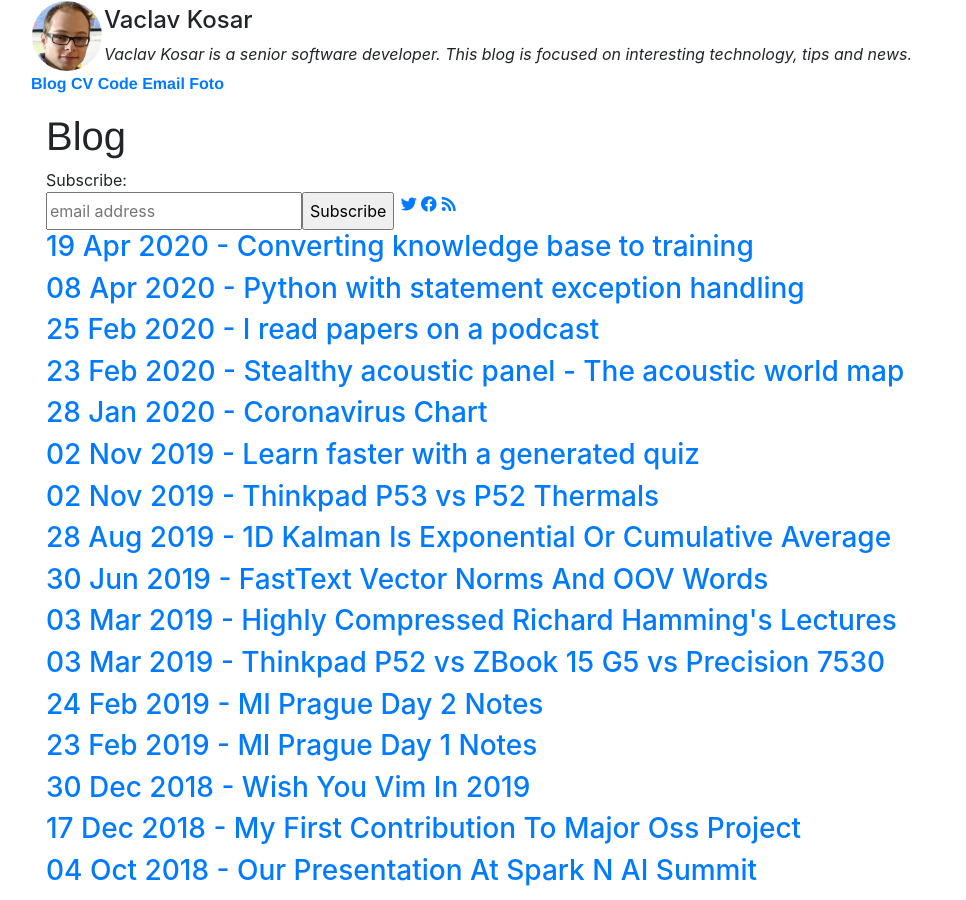
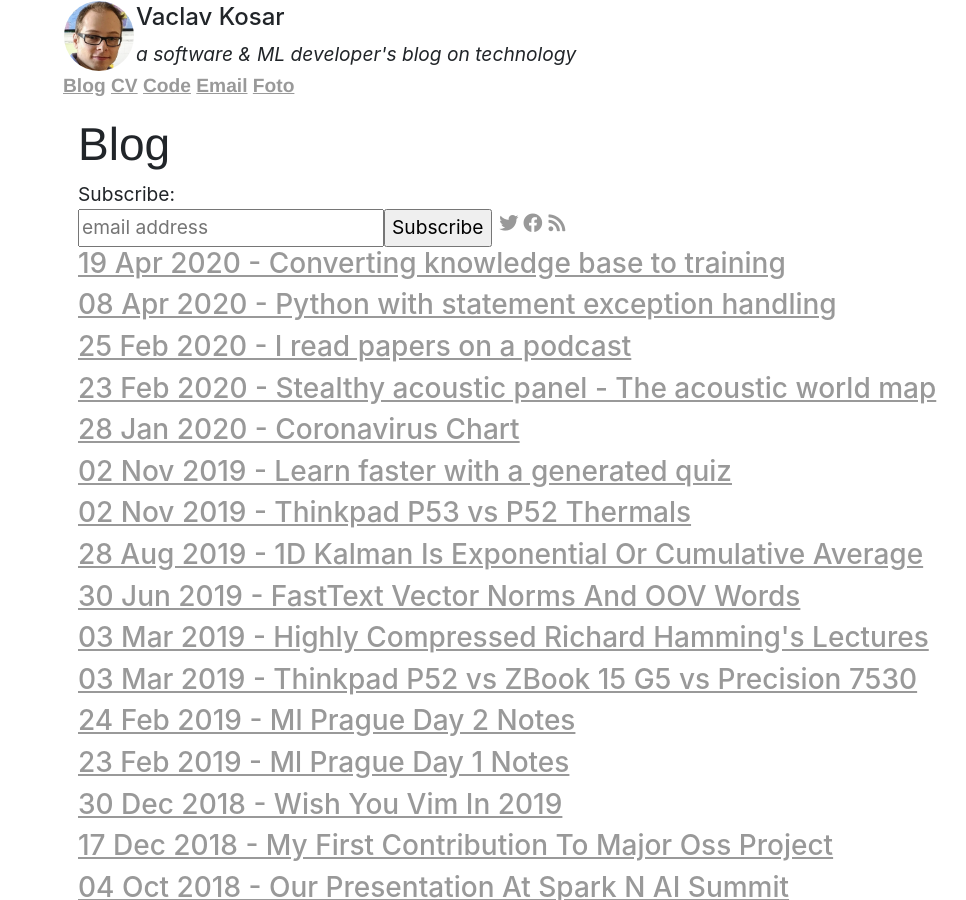
Before and after one commit to vackosar/vackosar.github.io, a Jekyll site: the page built from index.md, in a window 1280 px wide and 900 px high. Shown: the whole window, without its empty margins (65-1031 px from the left). Built offline with Jekyll 4.4.1, drawn with Linux system fonts in a browser that asks for light colours; nearby versions of some CDN libraries; library files that are not in the unit come from our copies.

Commit message:
fix css priority and desc

```diff
--- a/_config.yml
+++ b/_config.yml
@@ -2,7 +2,7 @@ url: https://vaclavkosar.com
 name: Vaclav Kosar
 title: Vaclav Kosar
 author: Vaclav Kosar
-description: Vaclav Kosar is a senior software developer. This blog is focused on interesting technology, tips and news.
+description: a software & ML developer's blog on technology
 keywords: blog, personal page, software development, software, technology, tips, cv, Vaclav Kosar, Kosar, Vaclav, Václav Košař,Václav Košař, Václav, portfolio
 
 markdown: kramdown
--- a/_layouts/default.html
+++ b/_layouts/default.html
@@ -2,16 +2,14 @@
 <html lang="en">
 <head profile="http://www.w3.org/2005/10/profile">
     <title>{{ page.title }} | Vaclav Kosar - a software & ML engineer</title>
-    <link rel="stylesheet" type="text/css" href="/css/main.css">
     <meta name="description" content="{{ site.description }}">
     <meta name="keywords" content="{{ site.keywords }}">
     <meta name="google-site-verification" content="WApaW1xBRvOpHp4BXNc0O71vxm1k6P09-s_cgdIu84k" />
     <meta name="viewport" content="width=device-width, initial-scale=1">
-    <link rel="icon"
-	  type="image/ico"
-	  href="/favicon.ico">
+    <link rel="icon" type="image/ico" href="/favicon.ico">
     <link href="/css/font-awesome/fontawesome-free-5.12.0-web/css/all.css" rel="stylesheet" type="text/css">
     <link rel="stylesheet" href="/css/bootstrap.min.css" integrity="sha384-Vkoo8x4CGsO3+Hhxv8T/Q5PaXtkKtu6ug5TOeNV6gBiFeWPGFN9MuhOf23Q9Ifjh">
+    <link rel="stylesheet" type="text/css" href="/css/main.css">
     <script type="application/ld+json">
         {
           "@context" : "https://schema.org",
```
